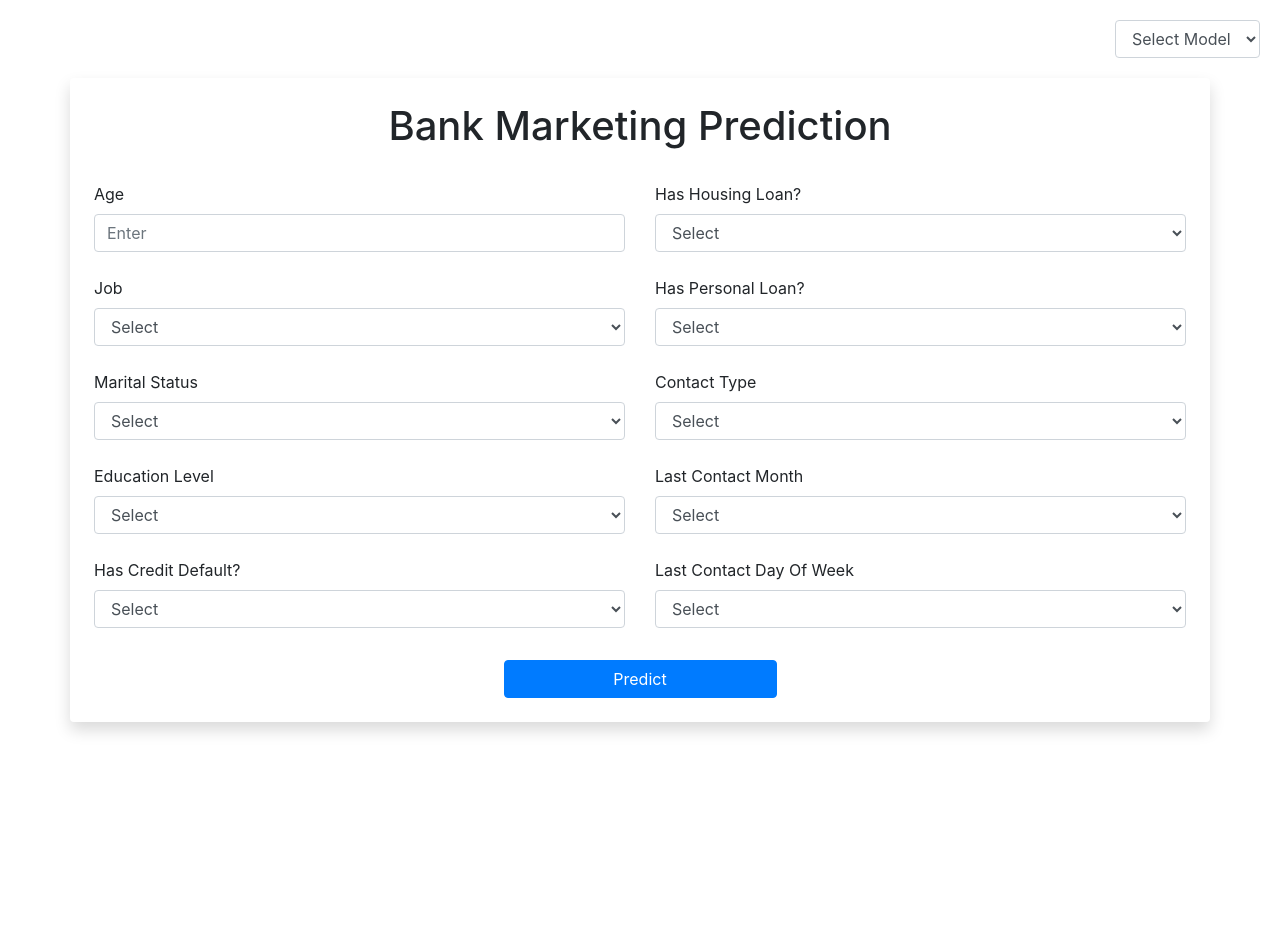
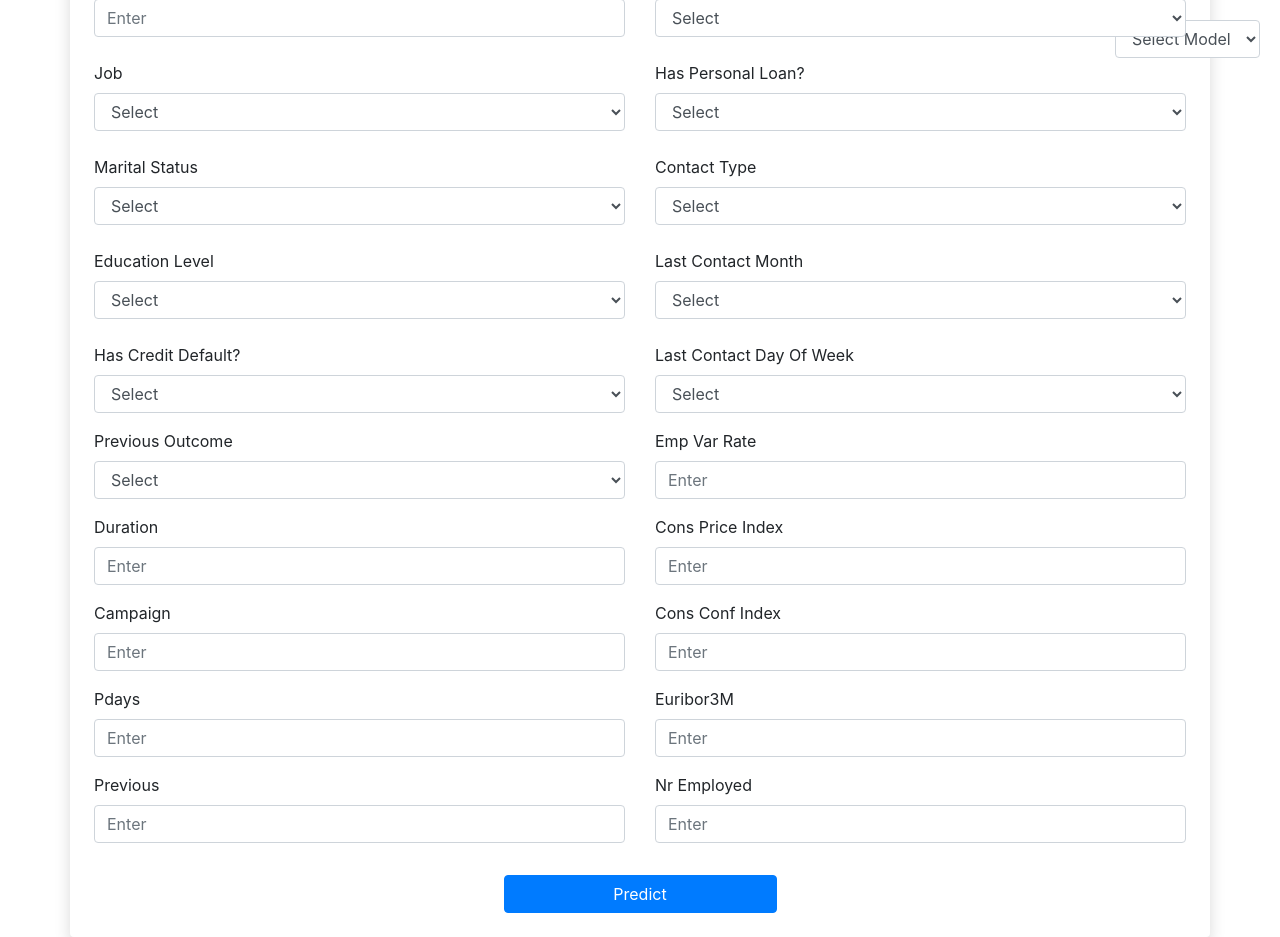
Before and after one commit to Kavithma-Thushal/Bank-Marketing-Prediction-WS, a Flask app: page / in a window 1280 px wide. Before the commit the page ends 733 px from the top, so only its background shows below. Run offline with Flask 3, Linux system fonts and the light colour scheme; parts of the project's set-up code (start-up, migrations or seed data) failed here and were passed over; some libraries are stand-ins or nearby versions.

Commit message:
Frontend Updated

```diff
--- a/templates/index.html
+++ b/templates/index.html
@@ -151,7 +151,7 @@
             </div>
         </div>
 
-        {#<div class="row">
+        <div class="row">
             <div class="col-6">
                 <!-- Poutcome -->
                 <div class="form-group">
@@ -223,7 +223,7 @@
                            required>
                 </div>
             </div>
-        </div>#}
+        </div>
 
         <div class="text-center mt-3">
             <button type="submit" class="btn btn-primary w-25">Predict</button>
```
